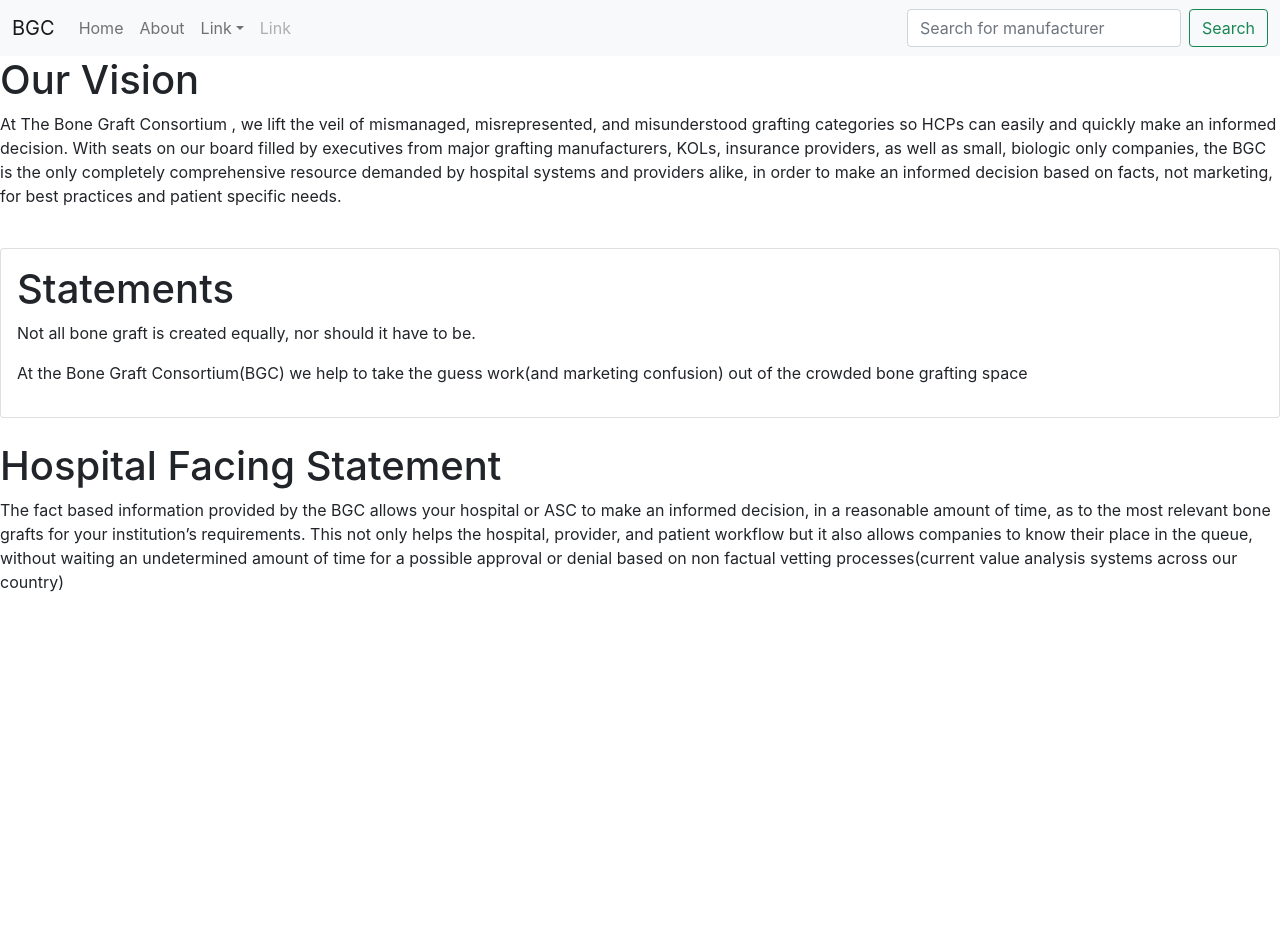
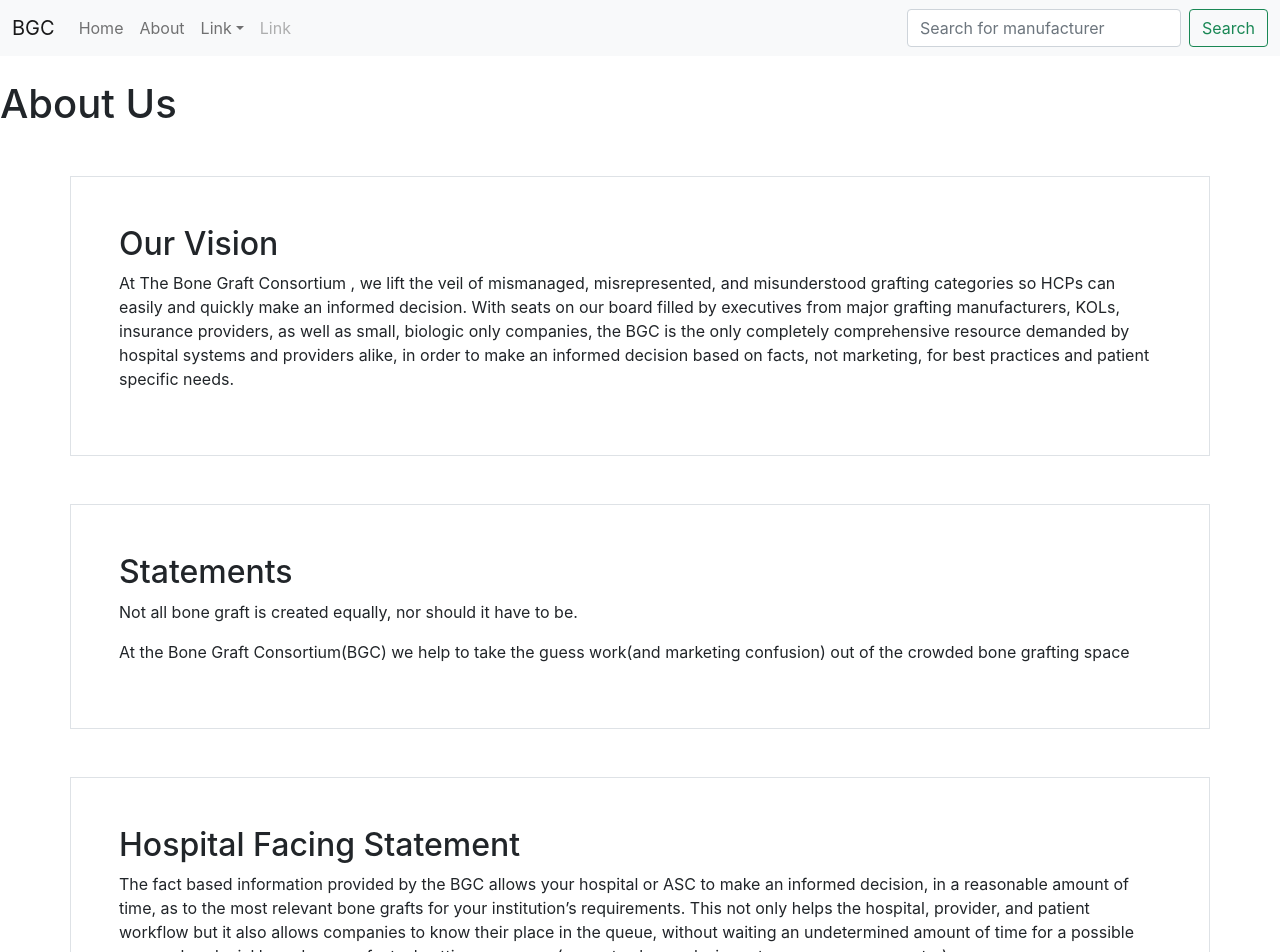
Before and after one commit to davidwilliford99/BGC, a React (Create React App) app in the folder app/: page /about in a window 1280 px wide. Shown: the top 952 px of the page. Before the commit the page ends 800 px from the top, so only its background shows below. Built offline with nearby package versions, Linux system fonts and the light colour scheme.

Commit message:
Updated aboutPage.js
Put in each part into sections

```diff
--- a/app/src/pages/aboutPage.js
+++ b/app/src/pages/aboutPage.js
@@ -3,7 +3,11 @@ import React from 'react'
 function AboutPage(){
     return(
         <div className='about-wrapper'>
-            <h1>Our Vision</h1>
+            <br></br>
+            <h1>About Us</h1>
+
+            <div class="container p-5 my-5 border">
+                <h2>Our Vision</h2>
                 <p> At The Bone Graft Consortium , we
                     lift the veil of mismanaged,
                     misrepresented, and misunderstood
@@ -16,21 +20,18 @@ function AboutPage(){
                     completely comprehensive resource demanded by hospital systems and
                     providers alike, in order to make an informed decision based on facts,
                     not marketing, for best practices and patient specific needs.</p>
+            </div>
 
-            <br></br>
 
-        <div className = "card">
-            <div className = "card-body">
-             <h1 className = "card-title">Statements</h1>
-             <p className = "card-text">Not all bone graft is created equally, nor should it have to be. </p>
+            <div class="container p-5 my-5 border">
+                <h2>Statements</h2>
+                <p>Not all bone graft is created equally, nor should it have to be. </p>
                 <p>At the Bone Graft Consortium(BGC) we help to take the guess work(and marketing
                     confusion) out of the crowded bone grafting space</p>
             </div>
-        </div>
 
-            <br></br>
-
-             <h1>Hospital Facing Statement</h1>
+            <div class = "container p-5 my-5 border">
+                <h2>Hospital Facing Statement</h2>
                 <p>The fact based information provided by the BGC allows your hospital or ASC to make
                     an informed decision, in a reasonable amount of time, as to the most relevant bone
                     grafts for your institution’s requirements. This not only helps the hospital, provider,
@@ -38,6 +39,7 @@ function AboutPage(){
                     waiting an undetermined amount of time for a possible approval or denial based on non factual
                     vetting processes(current value analysis systems across our country)</p>
             </div>
+        </div>
     )
 }
 
```
Lines whose indentation alone changed are shown as unchanged.
